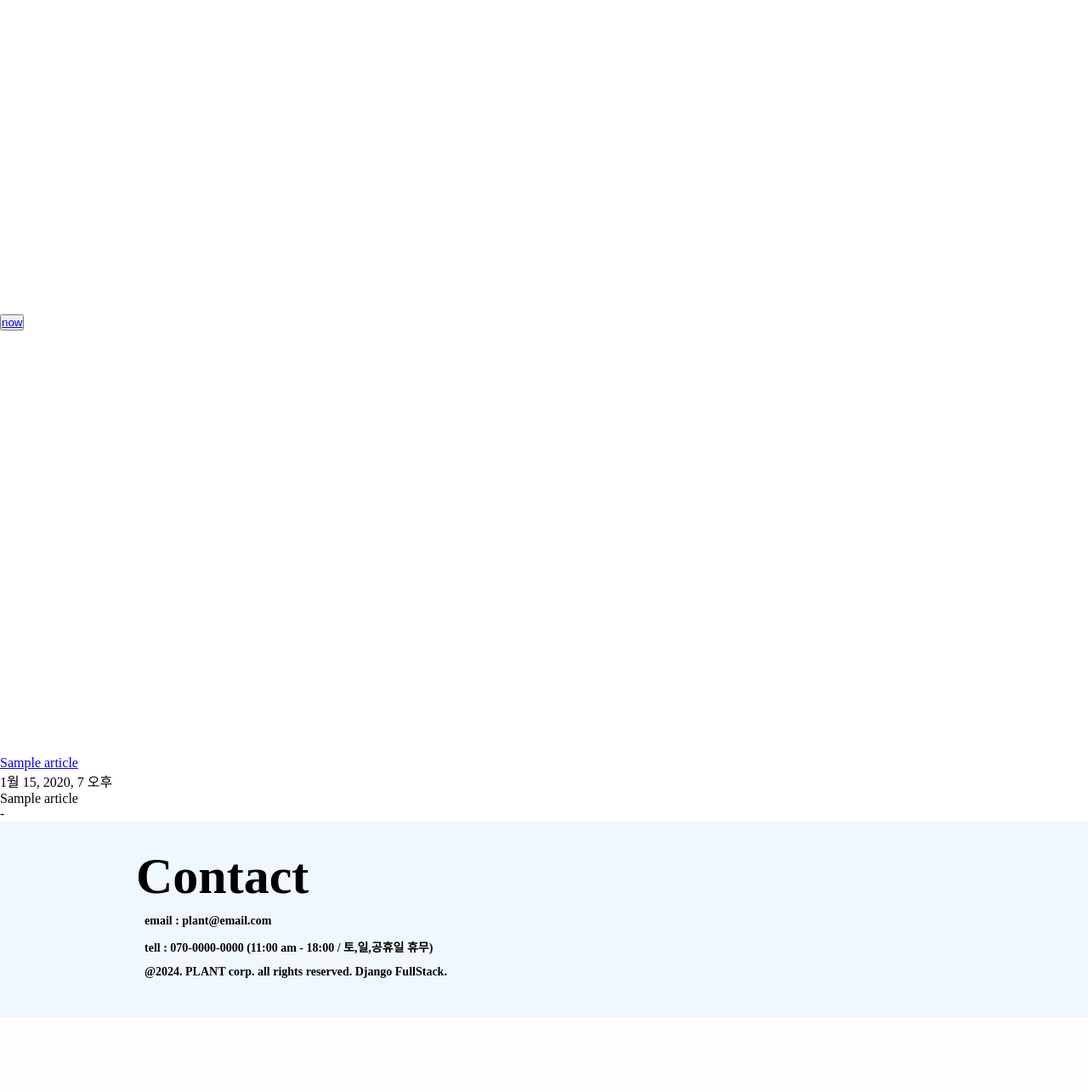
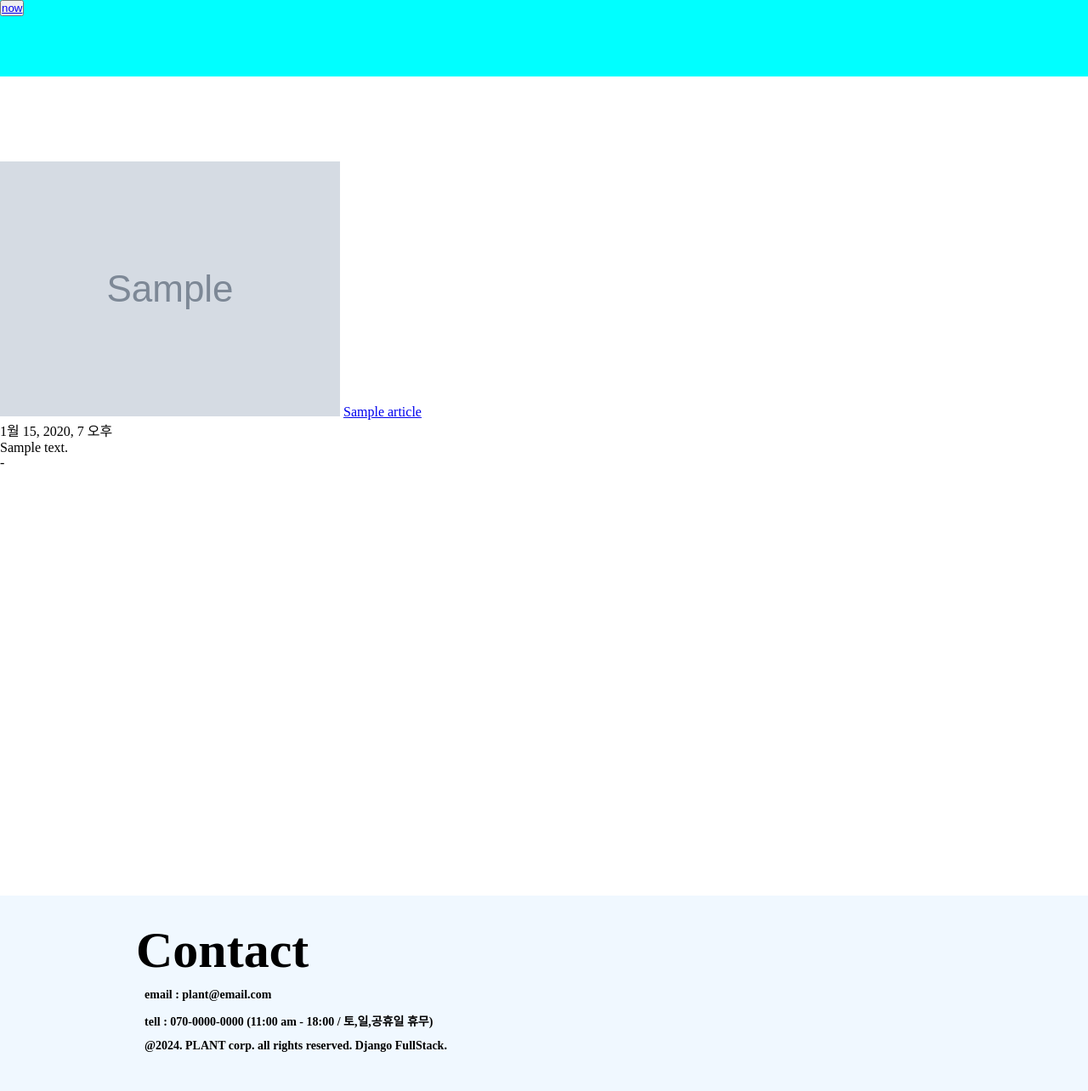
Before and after one commit to oiosu/Plant, a Django app: page /articles/ in a window 1280 px wide. Shown: the part 130-1414 px from the top of the page at 85% size. Before the commit the page ends 1281 px from the top, so only its background shows below. Run offline with Django 3.2, Linux system fonts and the light colour scheme; tables that the repository leaves empty hold one stand-in row (values such as "Sample post"); grey boxes marked "Sample" are stand-in pictures; some libraries are stand-ins or nearby versions; some web fonts are replaced.

```diff
--- a/articles/models.py
+++ b/articles/models.py
@@ -1,13 +1,21 @@
 from django.db import models
 from django.conf import settings
-# Create your models here.
+from imagekit.models import ImageSpecField
+from imagekit.processors import ResizeToFill
+
 class Article(models.Model):
-    title = models.CharField(max_length=80)
+    title = models.CharField(max_length=255)
     content = models.TextField()
     created_at = models.DateTimeField(auto_now_add=True)
     updated_at = models.DateTimeField(auto_now=True)
-    # user = models.ForeignKey(User, on_delete=models.CASCADE, default=1)
     user = models.ForeignKey(settings.AUTH_USER_MODEL, on_delete=models.CASCADE)
+    image = models.ImageField(upload_to='images')  # Media 파일을 저장할 디렉터리를 지정
+    thumbnail = ImageSpecField(
+        source='image',
+        processors=[ResizeToFill(100, 100)],
+        format='JPEG',
+        options={'quality': 60},
+    )
 
     def __str__(self):
         return self.title
--- a/articles/templates/articles/index.html
+++ b/articles/templates/articles/index.html
@@ -1,17 +1,22 @@
 {% extends 'base.html' %} {% block content %}
-<div class="article_index_section">
+<div class="index_section">
+
   <button type="button"><a href="{% url 'articles:create' %}">now</a></button>
 </div>
 
-{% if request.user.is_authenticated %} {% endif %} {% for article in articles %}
+<div class="article_list">
+  {% if request.user.is_authenticated %} {% endif %} {% for article in articles %}
 
       <div>
+        <img src="{{ article.thumbnail.url }}" alt="Thumbnail">
         <a href="{% url 'articles:detail' article.pk %} ">{{ article.title}}</a>
         <p>{{ article.created_at }}</p>
       </div>
       <div>
-        <p>{{ article.title }}</p>
+        <p>{{ article.content }}</p>
       </div>
 -
-  {% endfor %} {% endblock %}
+  {% endfor %}
 </div>
+ {% endblock %}
+</div>
--- a/static/css/articles_index.css
+++ b/static/css/articles_index.css
@@ -1,4 +1,10 @@
-.article_index_section {
-  margin-top: 500px;
+.index_section {
+  height: 90px;
+  margin-top: 130px;
+  margin-bottom: 100px;
+  background-color: aqua;
+}
+
+.article_list {
   margin-bottom: 500px;
 }
```
Also changed, not shown: plant/settings.py (+7 -20 lines), articles/migrations/0004_auto_20240227_1658.py (added), plant/wsgi.py (line endings or trailing spaces).
